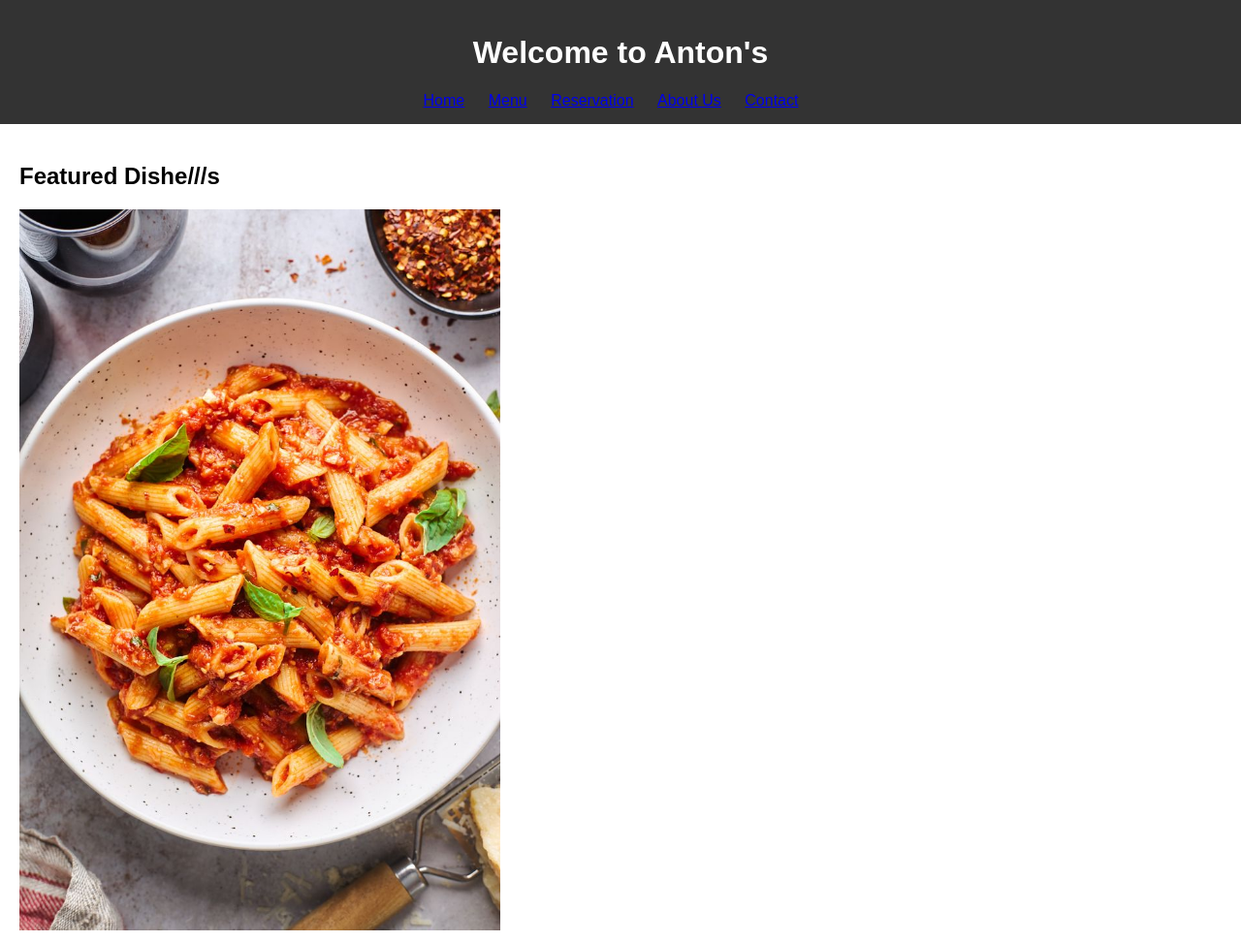
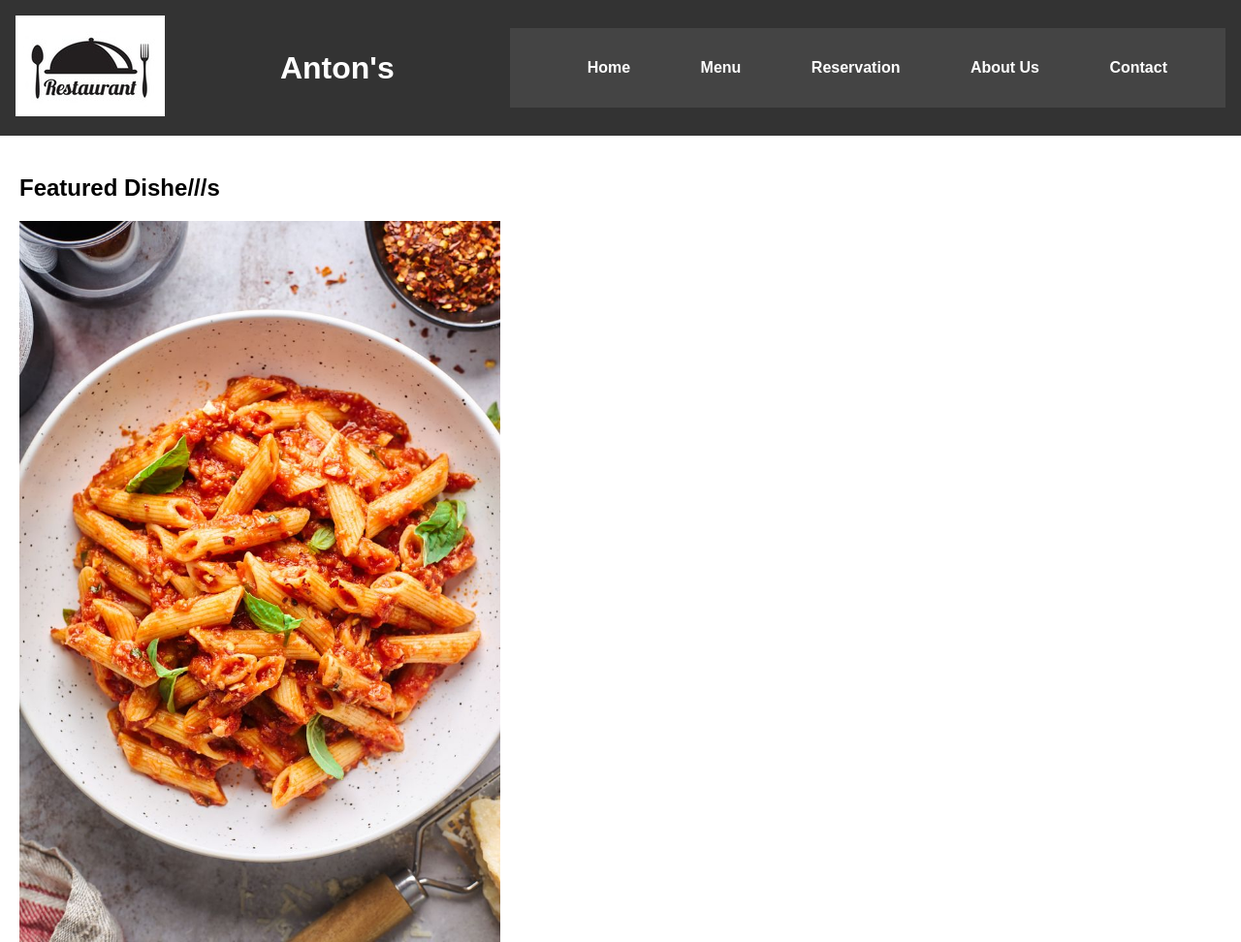
Before and after one commit to anisharavishankar04/resturant-website, a plain HTML site: page index.html in a window 1280 px wide. Shown: the top 972 px of the page at 97% size. Drawn offline with Linux system fonts and the light colour scheme.

Commit message:
minor tweaks
changed the nav bar

```diff
--- a/index.html
+++ b/index.html
@@ -5,11 +5,15 @@
     <link rel="stylesheet" href="styles.css">
 	<link rel="icon"  href="Images/icon.png">
     <title>Anton's</title>
-    <!-- <meta property="og:site_name" content="Anton's| A cozy, nostalgic JP Nagar restaurant and wine bar in JP Nagar"> -->
+
 </head>
 <body>
     <header>
-        <h1>Welcome to Anton's</h1>
+        <div>
+            <img src="Images/log.jpg" alt="Your Logo" id="logo">
+        </div>
+            <h1>Anton's</h1>
+
         <nav>
             <ul>
                 <li><a href="index.html">Home</a></li>
@@ -48,7 +52,6 @@
             <h3>Menu</h3>
             <p>Reimagining Bengaluru rich culinary history through comforting, eclectic Indian cuisine with deep European influences.</p>
 
-            <!-- Add a "Menu" button to redirect to the menu.html page -->
             <a href="menu.html" class="menu-button">View Full Menu</a>
         </section>
 
--- a/styles.css
+++ b/styles.css
@@ -7,15 +7,30 @@ body {
 header {
     background-color: #333;
     color: #fff;
-    padding: 15px;
+    padding: 1em;
     text-align: center;
+    display: flex;
+    align-items: center;
+    justify-content: space-between;
 }
 
-nav ul {
-    list-style-type: none;
-    margin: 0;
-    padding: 0;
+nav {
+    background-color: #444;
+    padding: 1em;
+    text-align: center;
+    display: flex;
+    align-items: center;
+    justify-content: space-around;
 }
+
+nav a {
+    color: #fff;
+    text-decoration: none;
+    padding: 1em;
+    margin: 0.5em;
+    font-weight: bold;
+}
+
 
 nav ul li {
     display: inline;
```
Also changed, not shown: Images/log.jpg (added).
